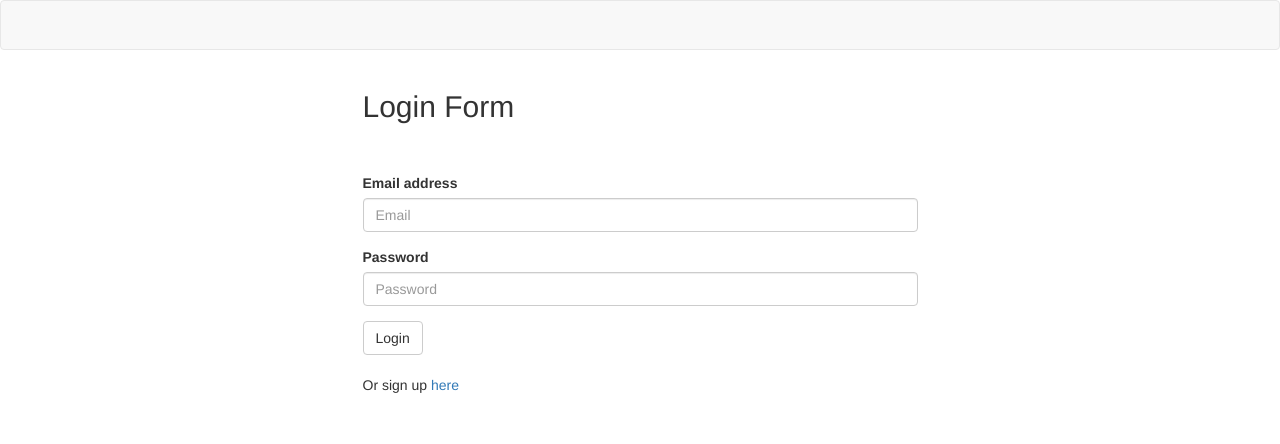
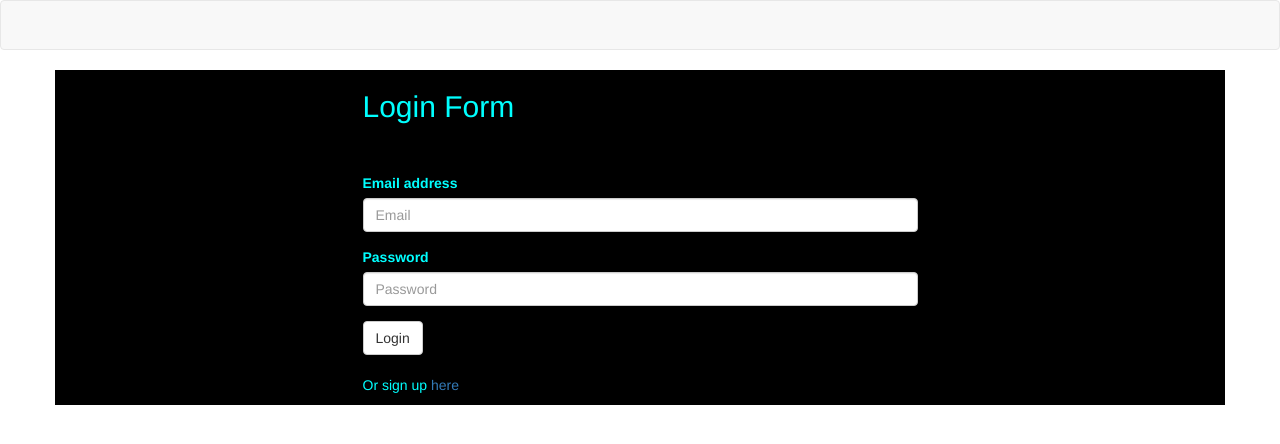
Before and after one commit to amaddatu/project2-2020-starter, a website: page public/login.html in a window 1280 px wide. Drawn offline with nearby package versions, Linux system fonts and the light colour scheme.

Commit message:
Adds class to form on login page and styles form area

```diff
--- a/public/login.html
+++ b/public/login.html
@@ -16,7 +16,7 @@
       </div>
     </div>
   </nav>
-  <div class="container">
+  <div class="container form-area">
     <div class="row">
       <div class="col-md-6 col-md-offset-3">
         <h2>Login Form</h2>
--- a/public/stylesheets/style.css
+++ b/public/stylesheets/style.css
@@ -2,3 +2,8 @@ form.signup,
 form.login {
   margin-top: 50px;
 }
+
+.form-area {
+  color: aqua;
+  background-color: black;
+}
```
